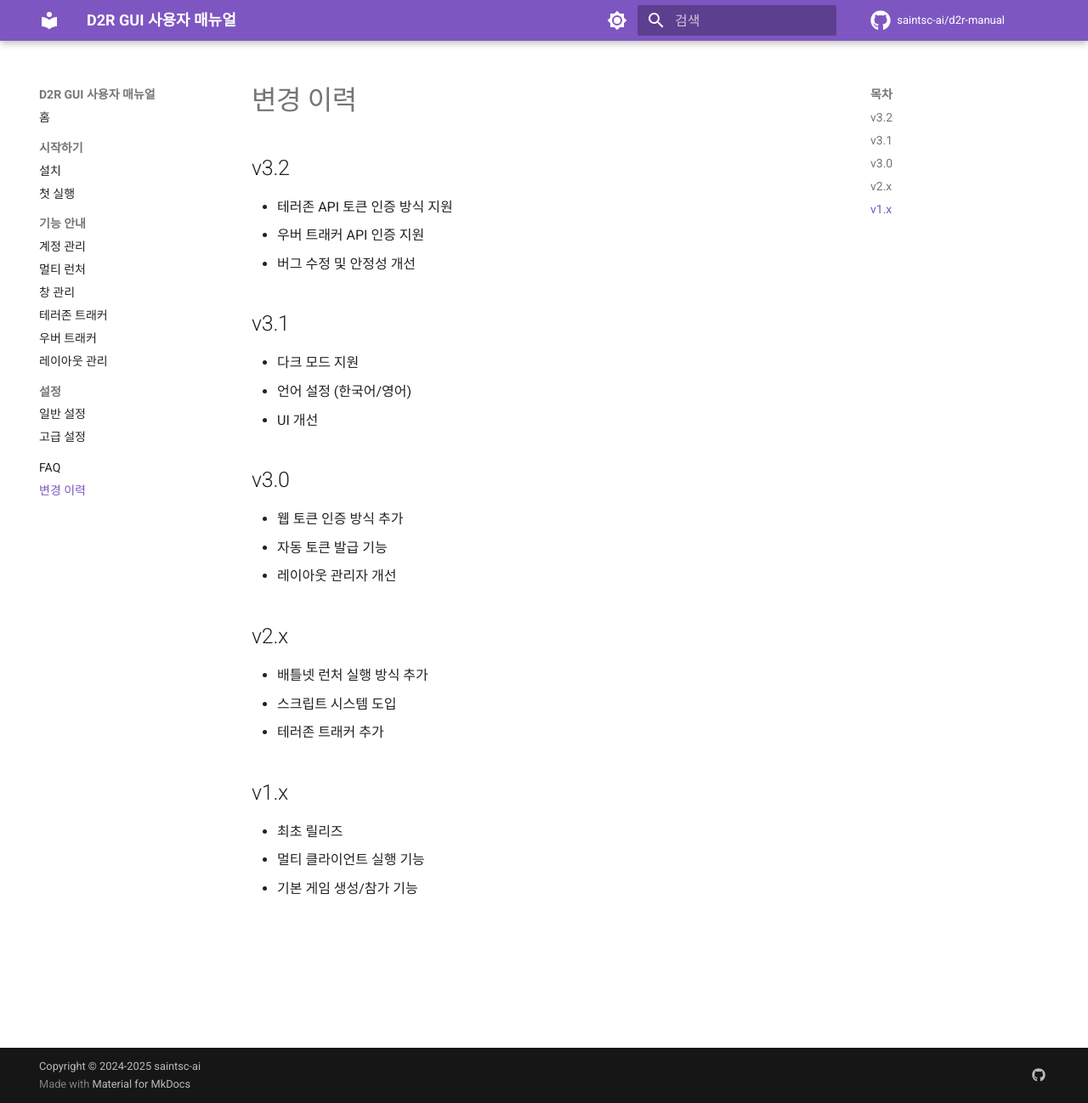
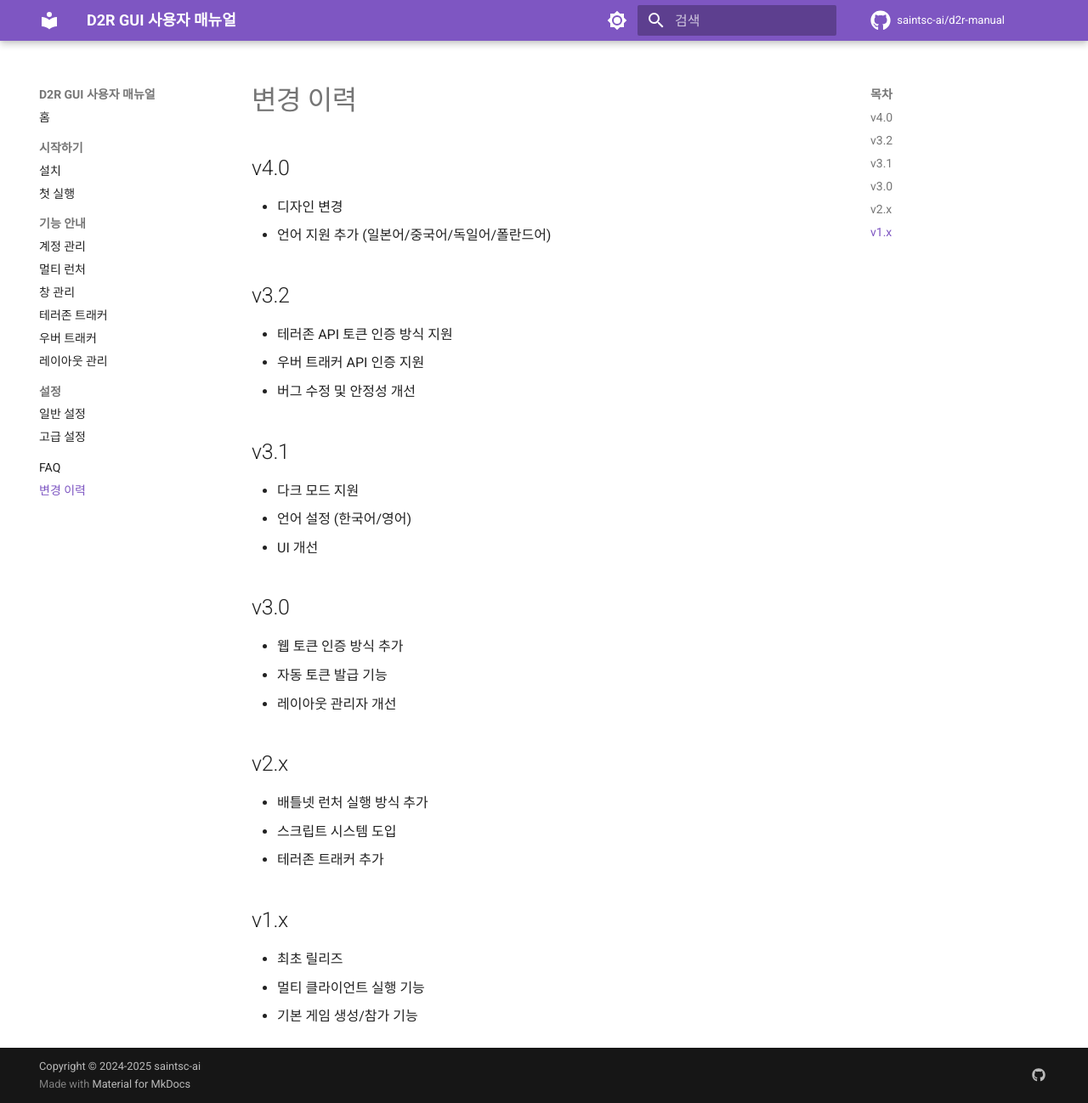
Before and after one commit to saintsc-ai/d2r-manual, an MkDocs documentation site: the page built from docs/changelog.md, in a window 1280 px wide and 1298 px high. Shown: the whole window at 85% size. Built offline with MkDocs 1.6.1 and Material for MkDocs 9.7.7, drawn with Linux system fonts in a browser that asks for light colours; comment, search, counter and statistics services are not loaded.

Commit message:
Update gitignore and changelog
- Add old/ to gitignore
- Update changelog

Co-Authored-By: Claude Opus 4.5 <noreply@anthropic.com>

```diff
--- a/docs/changelog.md
+++ b/docs/changelog.md
@@ -1,4 +1,9 @@
 # 변경 이력
+
+## v4.0
+
+- 디자인 변경
+- 언어 지원 추가 (일본어/중국어/독일어/폴란드어)
 
 ## v3.2
 
```
Also changed, not shown: 1 other file.
